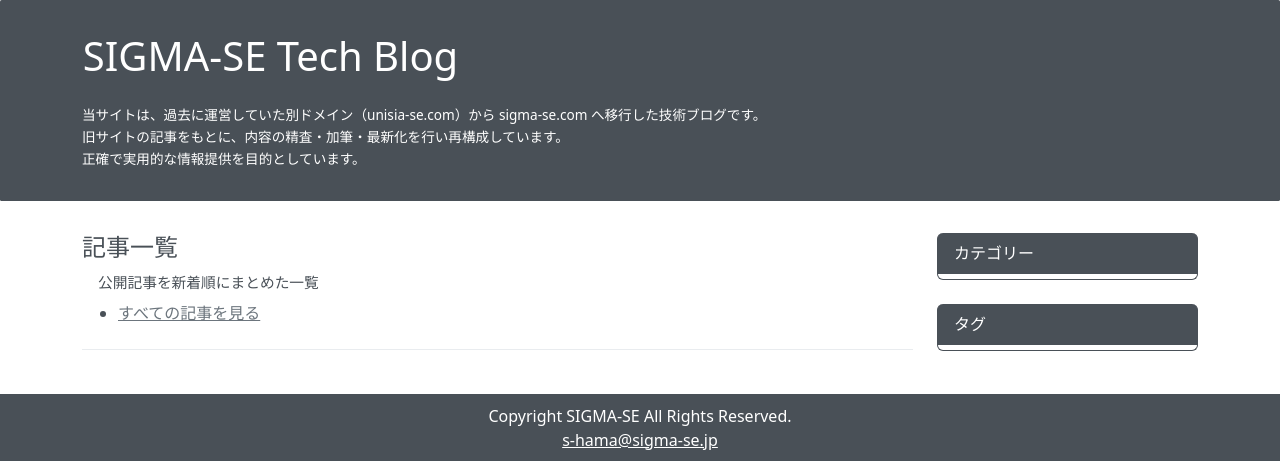
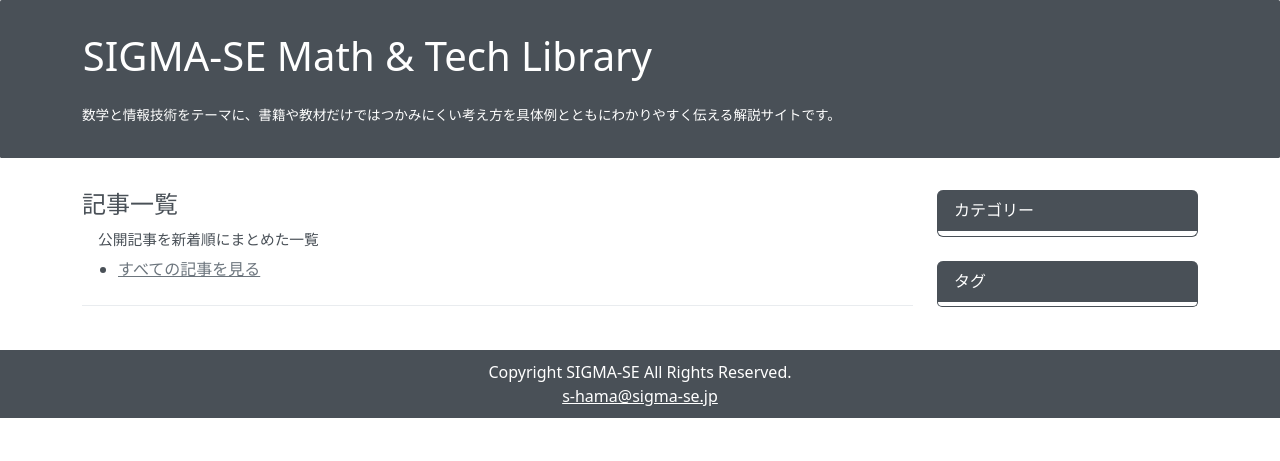
Before and after one commit to s-hama/sigma-se-tech-blog, a Django app: page / in a window 1280 px wide. Shown: the part 54-515 px from the top of the page. Run offline with Django 4.2, Linux system fonts and the light colour scheme; data that the repository does not hold is empty; some libraries are stand-ins or nearby versions.

Commit message:
feat: revamped the site title and profile (base.html)

```diff
--- a/tblog/templates/tblog/base.html
+++ b/tblog/templates/tblog/base.html
@@ -39,10 +39,10 @@
     <!-- SNS Other -->
     <meta property="og:url" content="{% block og_url %}https://sigma-se.com{% endblock %}" />
     <meta property="og:type" content="article" />
-    <meta property="og:title" content="{% block og_title %}SIGMA-SE Tech Blog{% endblock %}" />
-    <meta property="og:description" content="Engineer Tech Blog" />
+    <meta property="og:title" content="{% block og_title %}SIGMA-SE Math & Tech Library{% endblock %}" />
+    <meta property="og:description" content="Engineer Math & Tech Library" />
     <!-- <meta property="og:image" content="{% static 'tblog/img/SIGMA-SE2.jpg' %}" /> -->
-    <meta property="author" content="SIGMA-SE Tech Blog" />
+    <meta property="author" content="SIGMA-SE Math & Tech Library" />
 
     <!-- SNS Buttom -->
     <!-- <link rel="stylesheet" href="{% static 'tblog/sns-icon.css' %}"> -->
@@ -153,13 +153,11 @@
         </div>
     </nav>
     <div class="jumbotron blog-header">
-        <h1 class="d-sm-none blog-title">SIGMA-SE Tech Blog</h1>
+        <h1 class="d-sm-none blog-title">SIGMA-SE Math & Tech Library</h1>
         <div class="container">
-            <h1 class="d-none d-sm-block container blog-title">SIGMA-SE Tech Blog</h1>
+            <h1 class="d-none d-sm-block container blog-title">SIGMA-SE Math & Tech Library</h1>
             <br>
-            <div class="blog-notice text-white">当サイトは、過去に運営していた別ドメイン（unisia-se.com）から sigma-se.com へ移行した技術ブログです。</div>
-            <div class="blog-notice text-white">旧サイトの記事をもとに、内容の精査・加筆・最新化を行い再構成しています。</div>
-            <div class="blog-notice text-white">正確で実用的な情報提供を目的としています。</div>
+            <div class="blog-notice text-white">数学と情報技術をテーマに、書籍や教材だけではつかみにくい考え方を具体例とともにわかりやすく伝える解説サイトです。</div>
         </div>
         <!-- <img border="0" width="1" height="1" src="https://www16.a8.net/0.gif?a8mat=3NN1YJ+3JES8I+50+2HN8K1" alt=""> -->
     </div>
```
